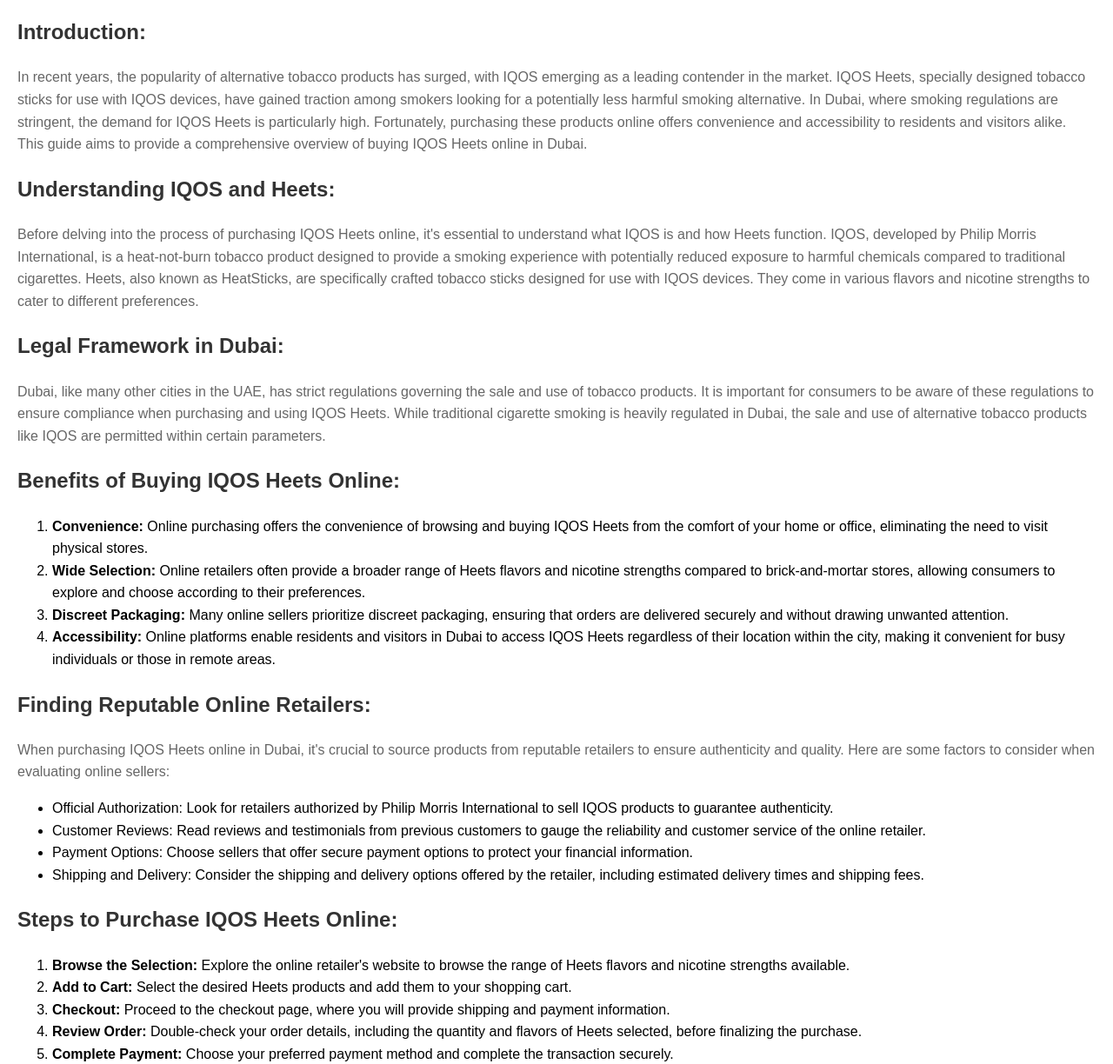
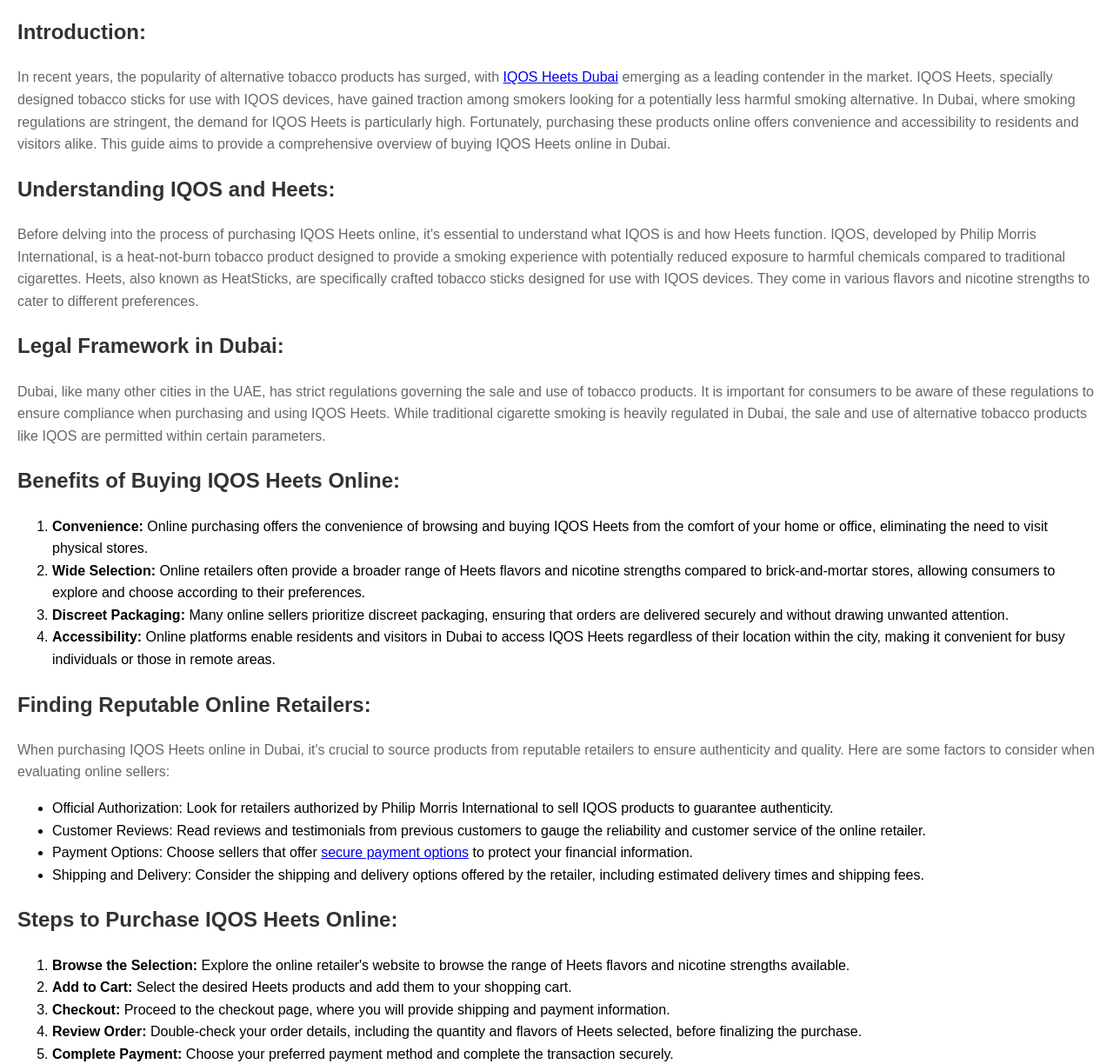
Before and after one commit to roberthinsom/heetiqosuae, a plain HTML site: page index.html in a window 1280 px wide. Shown: the part 76-1300 px from the top of the page at 87% size. Drawn offline with Linux system fonts and the light colour scheme.

Commit message:
Update index.html

```diff
--- a/index.html
+++ b/index.html
@@ -29,7 +29,7 @@
     <h1>A Comprehensive Guide to Buying IQOS Heets Online in Dubai</h1>
 
     <h2>Introduction:</h2>
-    <p>In recent years, the popularity of alternative tobacco products has surged, with IQOS emerging as a leading contender in the market. IQOS Heets, specially designed tobacco sticks for use with IQOS devices, have gained traction among smokers looking for a potentially less harmful smoking alternative. In Dubai, where smoking regulations are stringent, the demand for IQOS Heets is particularly high. Fortunately, purchasing these products online offers convenience and accessibility to residents and visitors alike. This guide aims to provide a comprehensive overview of buying IQOS Heets online in Dubai.</p>
+    <p>In recent years, the popularity of alternative tobacco products has surged, with <a href="https://heetsiqosuae.ae/">IQOS Heets Dubai</a> emerging as a leading contender in the market. IQOS Heets, specially designed tobacco sticks for use with IQOS devices, have gained traction among smokers looking for a potentially less harmful smoking alternative. In Dubai, where smoking regulations are stringent, the demand for IQOS Heets is particularly high. Fortunately, purchasing these products online offers convenience and accessibility to residents and visitors alike. This guide aims to provide a comprehensive overview of buying IQOS Heets online in Dubai.</p>
 
     <h2>Understanding IQOS and Heets:</h2>
     <p>Before delving into the process of purchasing IQOS Heets online, it's essential to understand what IQOS is and how Heets function. IQOS, developed by Philip Morris International, is a heat-not-burn tobacco product designed to provide a smoking experience with potentially reduced exposure to harmful chemicals compared to traditional cigarettes. Heets, also known as HeatSticks, are specifically crafted tobacco sticks designed for use with IQOS devices. They come in various flavors and nicotine strengths to cater to different preferences.</p>
@@ -50,7 +50,7 @@
     <ul>
         <li>Official Authorization: Look for retailers authorized by Philip Morris International to sell IQOS products to guarantee authenticity.</li>
         <li>Customer Reviews: Read reviews and testimonials from previous customers to gauge the reliability and customer service of the online retailer.</li>
-        <li>Payment Options: Choose sellers that offer secure payment options to protect your financial information.</li>
+        <li>Payment Options: Choose sellers that offer <a href="https://heetsiqosuae-link5094903-9c63904e639ebf92aa35503bc6bc9bd41d7766.gitlab.io/">secure payment options</a> to protect your financial information.</li>
         <li>Shipping and Delivery: Consider the shipping and delivery options offered by the retailer, including estimated delivery times and shipping fees.</li>
     </ul>
 
```
